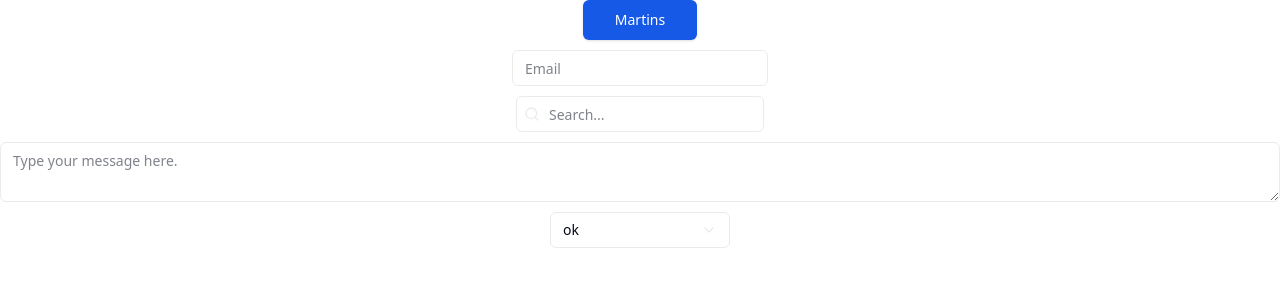
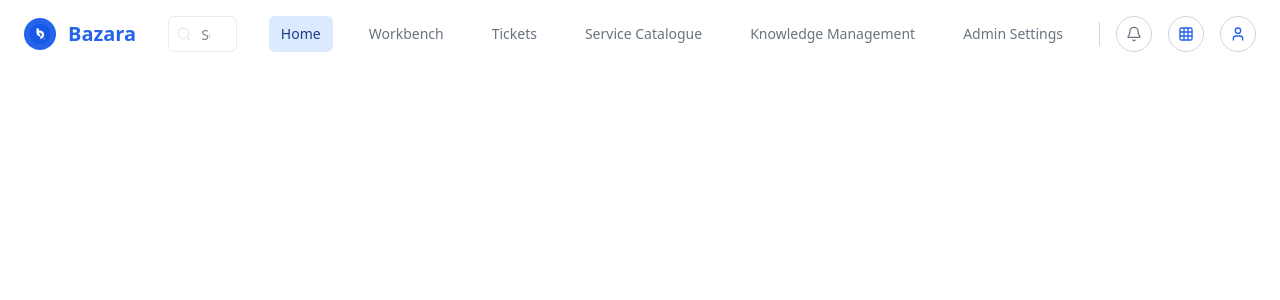
Before and after one commit to chukwuekeuzoma/team-management-ui, a Next.js app: page / in a window 1280 px wide. Shown: the top 300 px of the page. Built offline with nearby package versions, Linux system fonts and the light colour scheme.

Commit message:
chore:added the nabigation bar

```diff
--- a/app/globals.css
+++ b/app/globals.css
@@ -7,8 +7,26 @@
   --color-primary-foreground: #ffffff;
   --color-secondary: 210 40% 96%;
   --color-secondary-foreground: 222.2 47.4% 11.2%;
+  --color-text: #333333;
   --color-input: #ebebeb;
-  --color-input-icon:#22C55E;
+  --color-input-icon: #22c55e;
+  --color-nav-text: #6b7280;
+  --color-nav-text-hover: #1e3a8a;
+  --color-nav-bg-hover: #dbeafe;
+  --color-nav-active: var(--color-nav-text-hover);
+  --color-nav-active-bg: var(--color-nav-bg-hover);
+  --color-nav-bg: var(--color-primary-foreground);
+  --color-nav-border-top: #fef3c7;
+  --color-nav-border-left: var(--color-nav-border-top);
+  --color-nav-border-bottom: var(--color-input-icon);
+  --color-brand-bg: #2563eb;
+  --color-brand-text: var(--color-primary-foreground);
+  --color-brand-name: var(--color-brand-bg);
+  --color-separator: #d1d5db;
+  --color-icon-gray: var(--color-nav-text);
+  --color-icon-blue: var(--color-brand-bg);
+  --color-button-border: var(--color-separator);
+  --color-button-hover: #f9fafb;
 }
 
 /* Base layer for default look */
--- a/app/page.tsx
+++ b/app/page.tsx
@@ -10,10 +10,13 @@ import {
   SelectItem,
   SelectValue,
 } from "@/components/ui/Select";
+import { Navigationbar } from "@/components/dashboard/NavigationBar";
 
 export default function Home() {
   return (
-    <div className="flex flex-col gap-2.5 items-center h-screen">
+    <>
+      <Navigationbar />
+      {/* <div className="flex flex-col gap-2.5 items-center h-screen">
         <Button size="lg"> Martins</Button>
         <Input type="email" placeholder="Email" />
         <Search placeholder="Search..." />
@@ -28,6 +31,7 @@ export default function Home() {
             <SelectItem value="system">System</SelectItem>
           </SelectContent>
         </Select>
-    </div>
+      </div> */}
+    </>
   );
 }
--- /dev/null
+++ b/components/dashboard/NavigationBar.tsx
@@ -0,0 +1,85 @@
+"use client";
+
+import * as React from "react";
+import { Search } from "@/components/ui/Search/Search";
+import { Button } from "@/components/ui/Button/Button";
+import { Bell, Grid3X3, User } from "lucide-react";
+import Image from "next/image";
+import { cn } from "@/lib/utils";
+
+export const Navigationbar = () => {
+  const navItems = [
+    { label: "Home", active: true },
+    { label: "Workbench", active: false },
+    { label: "Tickets", active: false },
+    { label: "Service Catalogue", active: false },
+    { label: "Knowledge Management", active: false },
+    { label: "Admin Settings", active: false },
+  ];
+
+  return (
+    <div className="w-full bg-white">
+      <div className="flex items-center justify-between px-6 py-4">
+        <div className="flex items-center gap-3">
+          <div className="w-8 h-8 bg-brand-bg rounded-full flex items-center justify-center">
+            <Image
+              src="/Bazara.svg"
+              alt="Bazara Logo"
+              width={20}
+              height={20}
+              className="text-brand-text"
+            />
+          </div>
+          <span className="text-xl font-semibold text-brand-name">Bazara</span>
+        </div>
+
+        <div className="flex-1 max-w-md mx-8">
+          <Search placeholder="Search for anything" className="w-full" />
+        </div>
+
+        <div className="flex items-center gap-6">
+          {navItems.map((item) => (
+            <button
+              key={item.label}
+              className={cn(
+                "px-3 py-2 text-sm text-text font-medium transition-colors rounded-md cursor-pointer",
+                item.active
+                  ? "text-nav-active bg-nav-active-bg"
+                  : "text-nav-text hover:bg-nav-bg-hover hover:text-nav-text-hover"
+              )}
+            >
+              {item.label}
+            </button>
+          ))}
+        </div>
+
+        <div className="flex items-center gap-4 ml-6">
+          <div className="w-px h-6 bg-separator"></div>
+          <Button
+            variant="outline"
+            size="icon"
+            className="w-9 h-9 rounded-full border-button-border hover:bg-button-hover"
+          >
+            <Bell className="w-4 h-4 text-icon-gray" />
+          </Button>
+
+          <Button
+            variant="outline"
+            size="icon"
+            className="w-9 h-9 rounded-full border-button-border hover:bg-button-hover"
+          >
+            <Grid3X3 className="w-4 h-4 text-icon-blue" />
+          </Button>
+
+          <Button
+            variant="outline"
+            size="icon"
+            className="w-9 h-9 rounded-full border-button-border hover:bg-button-hover"
+          >
+            <User className="w-4 h-4 text-icon-blue" />
+          </Button>
+        </div>
+      </div>
+    </div>
+  );
+};
```
Also changed, not shown: public/Bazara.svg (added). Lines whose indentation alone changed are shown as unchanged.
